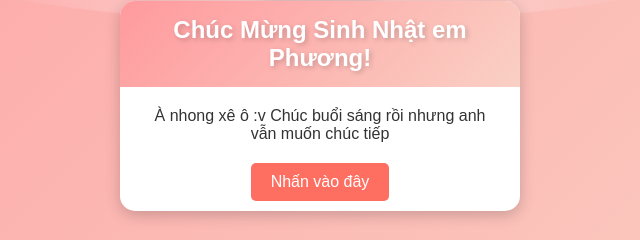
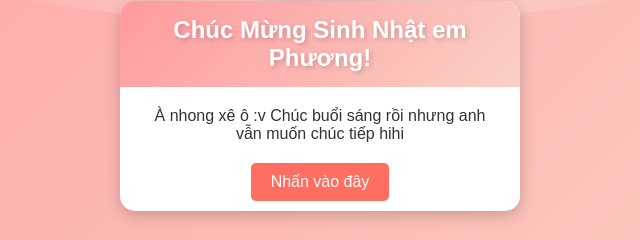
Before and after one commit to wuangghuyy/CMSN, a plain HTML site: page index.html in a window 1280 px wide. Shown: the part 464-704 px from the top of the page, 320-960 px from the left. Drawn offline with Linux system fonts and the light colour scheme; files whose address does not match are found by name.

Commit message:
Add files via upload

```diff
--- a/index.html
+++ b/index.html
@@ -61,7 +61,7 @@
                     Chúc Mừng Sinh Nhật em Phương!
                 </div>
                 <div class="card-body">
-                    À nhong xê ô :v Chúc buổi sáng rồi nhưng anh vẫn muốn chúc tiếp
+                    À nhong xê ô :v Chúc buổi sáng rồi nhưng anh vẫn muốn chúc tiếp hihi
                 </div>
                 <button onclick="showGift()">Nhấn vào đây</button>
                 <div class="gift-message" id="giftMessage">
```
